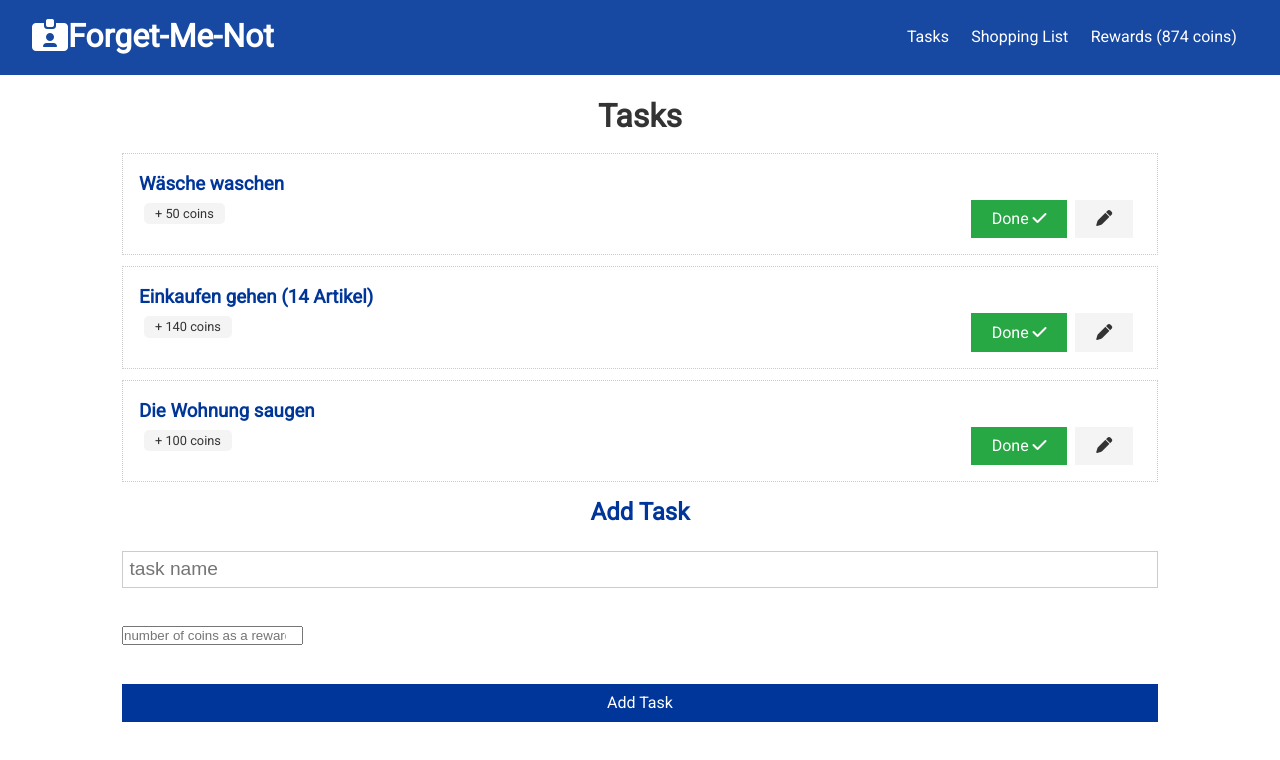
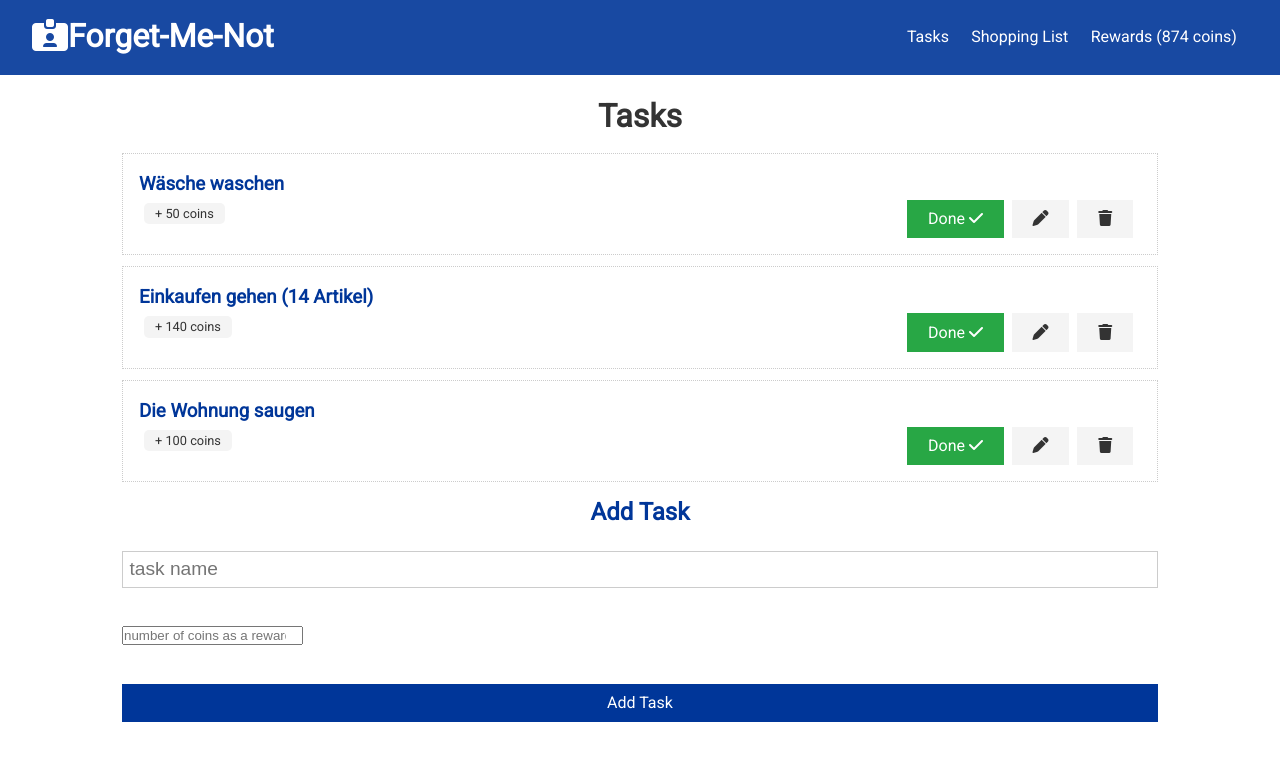
Before and after one commit to ambercoded/forget-me-not, a React (Create React App) app in the folder client/: page / in a window 1280 px wide. Shown: the top 760 px of the page. Built offline with nearby package versions, Linux system fonts and the light colour scheme.

Commit message:
delete task now working

```diff
--- a/client/src/components/tasks/TaskItem.js
+++ b/client/src/components/tasks/TaskItem.js
@@ -1,8 +1,15 @@
-import React, { Fragment } from "react";
+import React, { Fragment, useContext } from "react";
 import PropTypes from "prop-types";
+import TaskContext from "../../context/task/taskContext";
 
 const TaskItem = ({ task }) => {
+  const taskContext = useContext(TaskContext);
+
   const { id, name, reward, isDone } = task;
+
+  const onDelete = (e) => {
+    taskContext.deleteTask(id);
+  };
 
   return (
     <Fragment>
@@ -16,6 +23,9 @@ const TaskItem = ({ task }) => {
           <button className="btn">
             <i className="fas fa-pen"></i>
           </button>
+          <button className="btn" onClick={onDelete}>
+            <i className="fas fa-trash"></i>
+          </button>
         </span>
       </div>
     </Fragment>
--- a/client/src/context/task/TaskState.js
+++ b/client/src/context/task/TaskState.js
@@ -50,6 +50,9 @@ const TaskState = (props) => {
   };
 
   // delete task
+  const deleteTask = (id) => {
+    dispatch({ type: DELETE_TASK, payload: id });
+  };
 
   // update task
 
@@ -68,6 +71,7 @@ const TaskState = (props) => {
       value={{
         tasks: state.tasks,
         addTask,
+        deleteTask,
       }}
     >
       {props.children}
--- a/client/src/context/task/taskReducer.js
+++ b/client/src/context/task/taskReducer.js
@@ -15,6 +15,12 @@ export default (state, action) => {
         ...state,
         tasks: [...state.tasks, action.payload],
       };
+    case DELETE_TASK:
+      return {
+        ...state,
+        // filter array to be only all tasks that are NOT equal to the id in the payload
+        tasks: state.tasks.filter((task) => task.id !== action.payload),
+      };
 
     default:
       return state;
```
